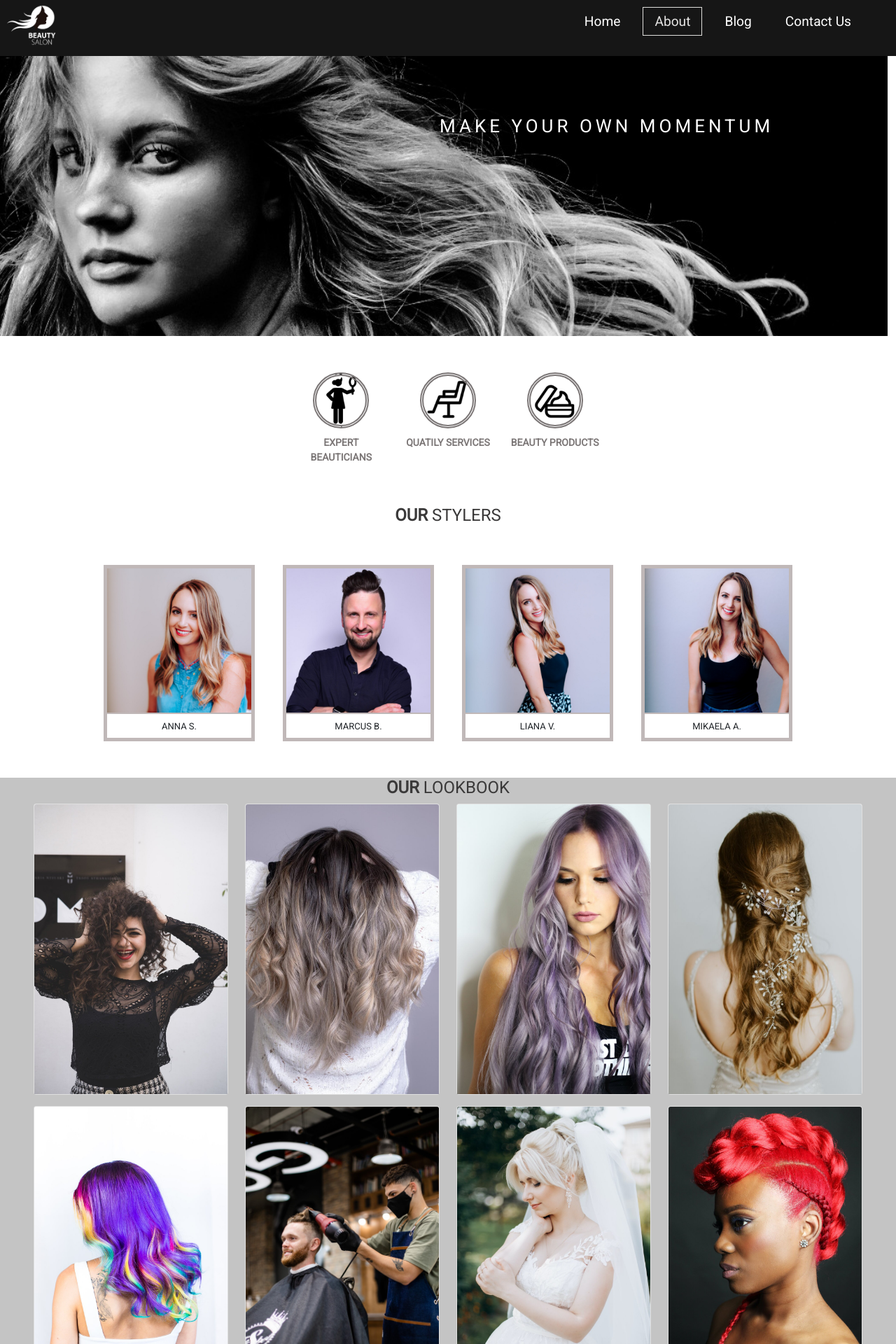
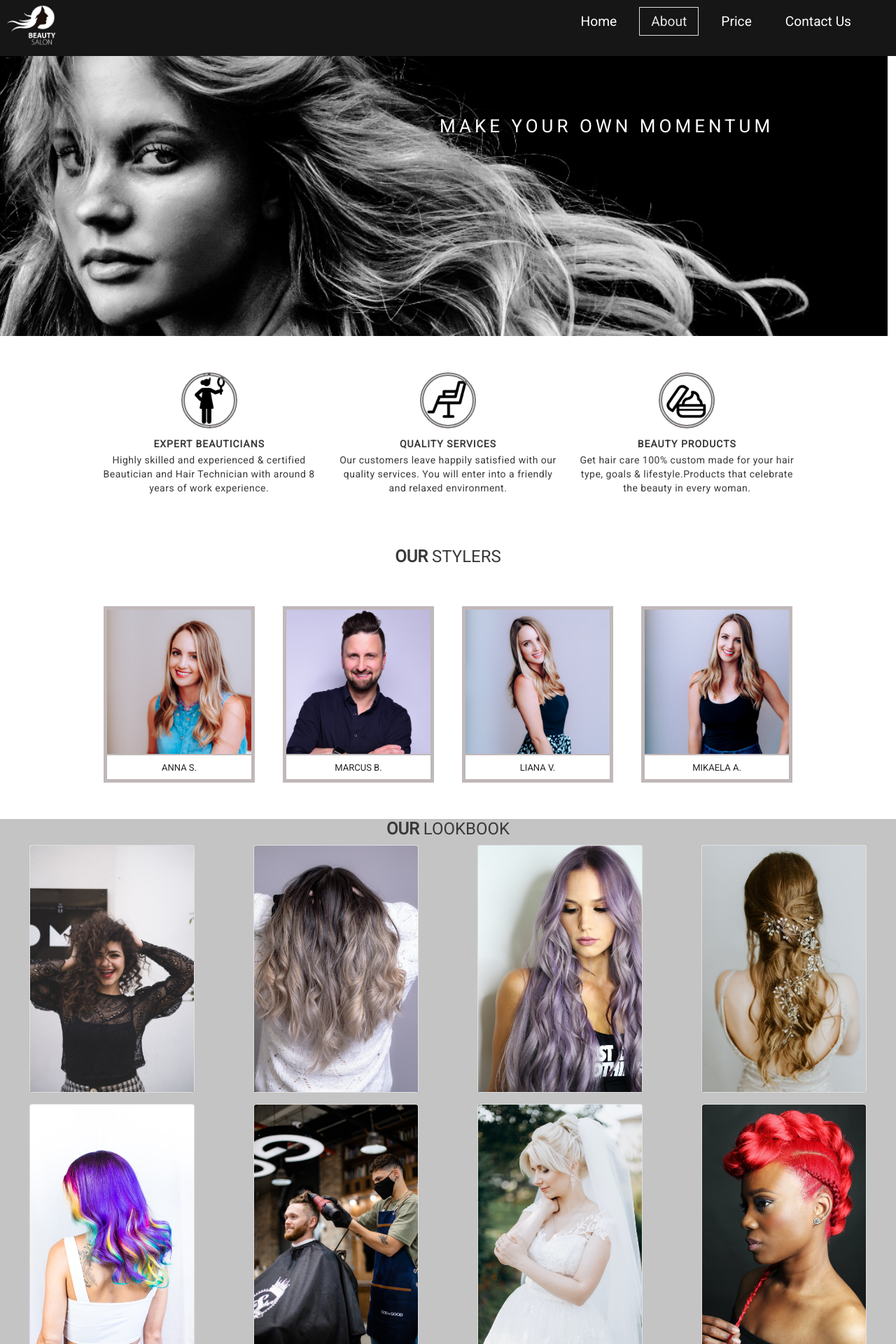
Before and after one commit to AlinaCGM/HairSalon, a React (Create React App) app: page /about in a window 1280 px wide. Shown: the top 1920 px of the page at 70% size. Built offline with nearby package versions, Linux system fonts and the light colour scheme.

Commit message:
about finished, price started

```diff
--- a/src/App.css
+++ b/src/App.css
@@ -40,8 +40,8 @@ display: inline;
   background-color:#E5E5E5;
 }
 
-.blog {
-  background-color:green;
+.price {
+  background-color:rgb(28, 18, 175);
 }
 
 .booking {
--- a/src/App.js
+++ b/src/App.js
@@ -8,7 +8,7 @@ import About from "./components/pages/About";
 import Contact from "./components/pages/Contact";
 
 // import Shop from "./pages/Shop";
-import Booking from "./components/pages/Booking";
+import Price from "./components/pages/Price";
 import Services from "./components/pages/Services.js";
 
 
@@ -21,7 +21,7 @@ function App() {
           <Route path="/" element={<Home/>}/>
           <Route path="/about" element={<About/>}/>
           <Route path='/services' element={<Services/>}/>
-          <Route path="/booking" element={<Booking/>}/>
+          <Route path="/price" element={<Price/>}/>
           <Route path="/contact" element={<Contact/>}/>
           </Routes>
 
--- a/src/components/AboutServices.css
+++ b/src/components/AboutServices.css
@@ -10,9 +10,9 @@
    .container-aboutservices{
 
     width:100%;
-     display: flex;
+     /* display: flex;
      align-items: stretch;
-     flex-wrap: wrap;
+     flex-wrap: wrap; */
    }
 
    .cart-container{
@@ -72,20 +72,27 @@
    }
 
 
-   .cart .title-services{
+   .cart .titleabout-services{
      font-size: 14px;
      font-weight: 600;
-     color: #7B7676;
+     color: #3A3939;
+     line-height:25px;
      margin: auto;
+     letter-spacing:1px;
+   }
+   .smalltext {
+    color: #3A3939;
+    line-height:20px;
+    letter-spacing:0.5px;
+    font-size:14px;
    }
 
-/*
-  @media (max-width:320px){
-   .cart .title-services{
-     font-size:18px;
+   @media (min-width:768px){
+    .container-aboutservices {
+      width:80%;
    }
   }
-
+ /*
    @media only screen and (min-width: 600px) {
      .cart-container{
        width: 50%;
@@ -102,4 +109,4 @@
      max-width: 1200px;
      margin: 0 auto;
    }
-     */
+      */
--- a/src/components/AboutServices.js
+++ b/src/components/AboutServices.js
@@ -12,30 +12,36 @@ import './AboutServices.css';
 const AboutServices = () => {
   return (
 
-    <div className="about-services d-flex justify-content-evenly iconbout-box pb-5 " >
+    <div className="about-services  iconbout-box pb-5 " >
 
      <div className="carts-circle ">
   {/* <h3 className=" title text-center">SMTH</h3> */}
 
-  <div className="container-aboutservices row mx-auto   ">
+  <div className="container-aboutservices row mx-auto d-flex justify-content-around  ">
     <div className="cart-container mx-auto  col ">
       <Link className="cart" to="/services#Veckostadning" >
         <div className=" image-one img-all"></div>
-        <div className="title-services text-center"> EXPERT BEAUTICIANS   </div>
+        <div className="titleabout-services text-center "> EXPERT BEAUTICIANS  </div>
+        <p className='text-center smalltext'>Highly skilled and experienced & certified
+         Beautician and Hair Technician with around 8 years of work experience. </p>
       </Link>
     </div>
 
     <div className="cart-container  mx-auto col">
       <Link className="cart" to="/services#Stadning" >
         <div className="image-two img-all"> </div>
-        <div className="title-services text-center"> QUATILY SERVICES </div>
+        <div className="titleabout-services text-center"> QUALITY SERVICES </div>
+        <p className='text-center smalltext'>Our customers leave happily satisfied
+        with our quality services. You will enter into a friendly and relaxed environment. </p>
       </Link>
     </div>
 
     <div className="cart-container mx-auto col">
       <Link className="cart" to="/services#Flyttstadning" >
         <div className="image-three img-all" > </div>
-        <div className="title-services text-center">BEAUTY PRODUCTS</div>
+        <div className="titleabout-services text-center">BEAUTY PRODUCTS</div>
+        <p className='text-center smalltext'>Get hair care 100% custom made for your hair
+        type, goals & lifestyle.Products that celebrate the beauty in every woman. </p>
       </Link>
     </div>
 
--- a/src/components/MyGallery.css
+++ b/src/components/MyGallery.css
@@ -3,6 +3,7 @@
     margin:auto;
     width: 100%;
     height: auto;
+    justify-content: space-evenly;
 }
 .title-gallery {
   background-color: none;
@@ -11,6 +12,13 @@
   font-family: 'Playfair Display', serif;
 }
 .card_inside {
+
+   width:80%;
     margin: auto;
     margin-bottom: 1rem;
+    transition: transform .5s ease;
 }
+.card_inside:hover {
+  transform: scale(1.5);
+  z-index: 1;
+}
--- a/src/components/MyGallery.js
+++ b/src/components/MyGallery.js
@@ -17,61 +17,62 @@ export default function MyGallery() {
     </Zoom>
 
     </div>
-       <div className="row px-5">
+    <div className="container-fluid">
+    <div className="row ">
 
-            <div className="col-12 card_p  col-md-6 col-lg-3 justify-content-center ">
+            <div className="col-6  col-md-6 col-lg-3 card_p  ">
             <Card className="card_inside">
               <Card.Img variant="top" className="img_portfolio  d-flex " src="../images/g1.jpg" alt="image1" />
               </Card>
                </div>
 
-               <div className="col-12 card_p col-md-6 col-lg-3 justify-content-center">
+               <div className="col-6  col-md-6 col-lg-3 card_p ">
                <Card className="card_inside">
               <Card.Img variant="top" className="img_portfolio  d-flex" src="../images/g2.jpg" alt="image1" />
               </Card>
                </div>
 
-               <div className="col-12 card_p col-md-6 col-lg-3 justify-content-center">
+               <div className="col-6 col-md-6 col-lg-3 card_p ">
                <Card className="card_inside">
               <Card.Img variant="top" className="img_portfolio  d-flex" src="../images/g3.jpg" alt="image1" />
               </Card>
             </div>
 
-            <div className="col-12 card_p col-md-6 col-lg-3 justify-content-center">
+            <div className="col-6 col-md-6 col-lg-3 card_p ">
             <Card className="card_inside">
-              <Card.Img variant="top" className="img_portfolio  d-flex" src="../images/g4.jpg" alt="image1" />
+              <Card.Img variant="top" className="img_portfolio  d-flex d-flex" src="../images/g4.jpg" alt="image1" />
               </Card>
                </div>
 
-               <div className="col-12 card_p col-md-6 col-lg-3 justify-content-center">
+               <div className="col-6 col-md-6 col-lg-3 card_p d-flex ">
                <Card className="card_inside">
               <Card.Img variant="top" className="img_portfolio  d-flex" src="../images/g5.jpg" alt="image1" />
             </Card>
                </div>
 
 
-               <div className="col-12 card_p col-md-6 col-lg-3 justify-content-center">
+               <div className="col-6  col-md-6 col-lg-3 card_p ">
                <Card className="card_inside">
               <Card.Img variant="top" className="img_portfolio  d-flex" src="../images/g6.jpg" alt="image1" />
               </Card>
             </div>
 
 
-            <div className="col-12 card_p  col-md-6 col-lg-3 justify-content-center ">
+            <div className="col-6  col-md-6 col-lg-3 card_p ">
             <Card className="card_inside">
               <Card.Img variant="top" className="img_portfolio  d-flex " src="../images/g7.jpg" alt="image1" />
               </Card>
                </div>
 
-               <div className="col-12 card_p col-md-6 col-lg-3 justify-content-center">
+               <div className="col-6 col-md-6 col-lg-3 card_p ">
                <Card className="card_inside">
               <Card.Img variant="top" className="img_portfolio  d-flex" src="../images/g8.jpg" alt="image1" />
               </Card>
                </div>
+            </div>
+            </div>
 
 
-
-            </div>
         </div>
         // {/* </FadeInSection> */}
 
--- a/src/components/Navbar.js
+++ b/src/components/Navbar.js
@@ -54,12 +54,12 @@ function Navbar() {
             <li className="nav-item">
               <NavLink
                 exact
-                to="/blog"
+                to="/price"
                 activeClassName="active"
                 className="nav-links"
                 onClick={handleClick}
               >
-                Blog
+                Price
               </NavLink>
             </li>
             <li className="nav-item">
--- a/src/components/pages/Blog.js
+++ b/src/components/pages/Price.js
@@ -2,14 +2,14 @@ import React from 'react';
 import '../../App.css';
 
 
- function Blog() {
+ function Price() {
   return (
   <div>
-  <h1 className='blog' id="blog">BLOG</h1>
+  <h1 className='price' id="price">BLOG</h1>
   BLOG
 
   </div>
   );
 }
 
-export default  Blog;
+export default Price;
```
Also changed, not shown: src/components/PriceList.css (added), src/components/PriceList.js (added).
